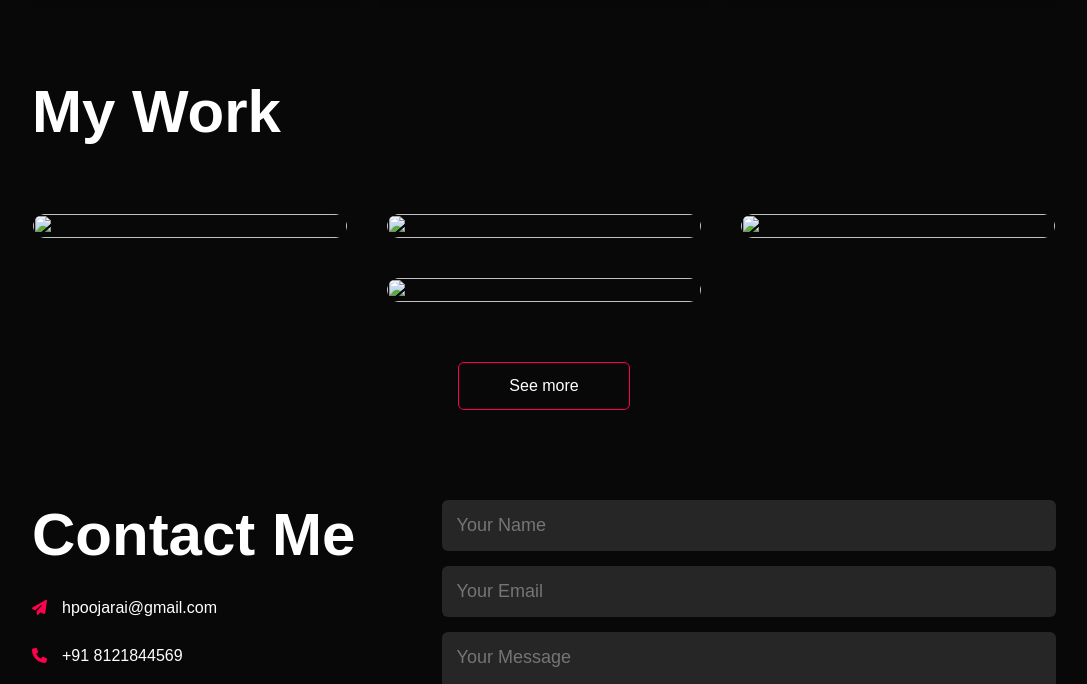
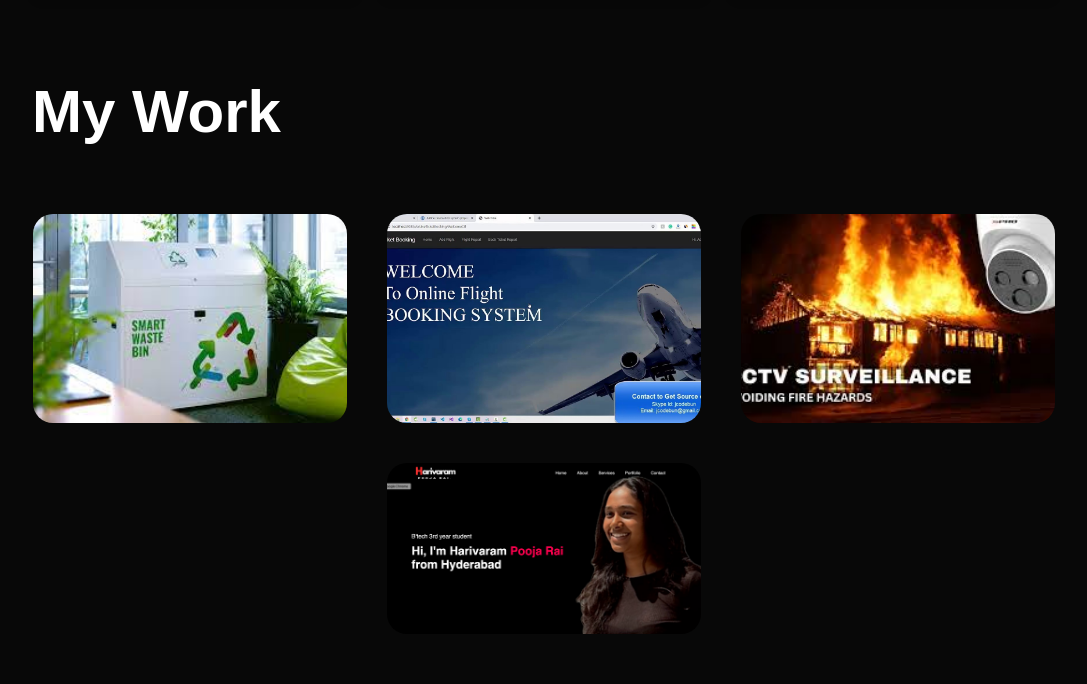
Before and after one commit to HarivaramPoojaRai/Portfolio-website, a plain HTML site: page index.html in a window 1280 px wide. Shown: the part 2039-2723 px from the top of the page, without its empty margins (96-1183 px from the left). Drawn offline with Linux system fonts and the light colour scheme; files whose address does not match are found by name.

Commit message:
Update index.html

```diff
--- a/index.html
+++ b/index.html
@@ -18,7 +18,7 @@
     <div id="header">
      <div class="container">
         <nav>
-            <img src="images/logo.jpg" class="logo">
+            <img src="logo.jpg" class="logo">
             <ul id="sidemenu">
                 <li><a href="#header">Home</a></li>
                 <li><a href="#about">About</a></li>
@@ -39,7 +39,7 @@
         <div class="container">
             <div class="row">
                 <div class="about-col-1">
-                    <img src="images/IMG_7784.jpg"><br>
+                    <img src="IMG_7784.jpg"><br>
                 </div>
                 <div class="about-col-2">
                    <h1 class = "sub-title"> About Me</h1><br>
@@ -120,7 +120,7 @@
         <h1 class="sub-title">My Work</h1><br>
         <div class="work-list">
             <div class="work">
-                <img src="images/waste.jpeg">
+                <img src="waste.jpeg">
                 <div class="layer">
                 <h3> Arduino Uno Powered Waste Classification System </h3>
                 <p> "I developed a Smart Waste Bin using an Arduino Uno board integrated with ultrasonic sensors, a moisture sensor, and a metal detector.</p>
@@ -128,7 +128,7 @@
             </div>
             </div>
             <div class="work">
-                <img src="images/flight.jpg">
+                <img src="flight.jpg">
                 <div class="layer">
                 <h3> AirEase: Full-Stack Flight Booking Platform</h3>
                 <p> "I built a fully functional Flight Booking Website using modern web technologies, covering both front-end and back-end development.</p>
@@ -136,7 +136,7 @@
             </div>
             </div>
             <div class="work">
-                <img src="images/fire.jpeg">
+                <img src="fire.jpeg">
                 <div class="layer">
                 <h3> FireVision: Deep Learning-Based Fire Detection</h3>
                 <p> "I developed a real-time Fire Detection System using CCTV footage and Convolutional Neural Networks (CNNs).</p>
@@ -144,7 +144,7 @@
             </div>
             </div>
             <div class="work">
-                <img src="images/image1.png">
+                <img src="image1.png">
                 <div class="layer">
                 <h3> Creative Tech Portfolio</h3>
                 <p> "This portfolio website serves as a personal showcase of my technical projects, skills, and services.</p>
```
